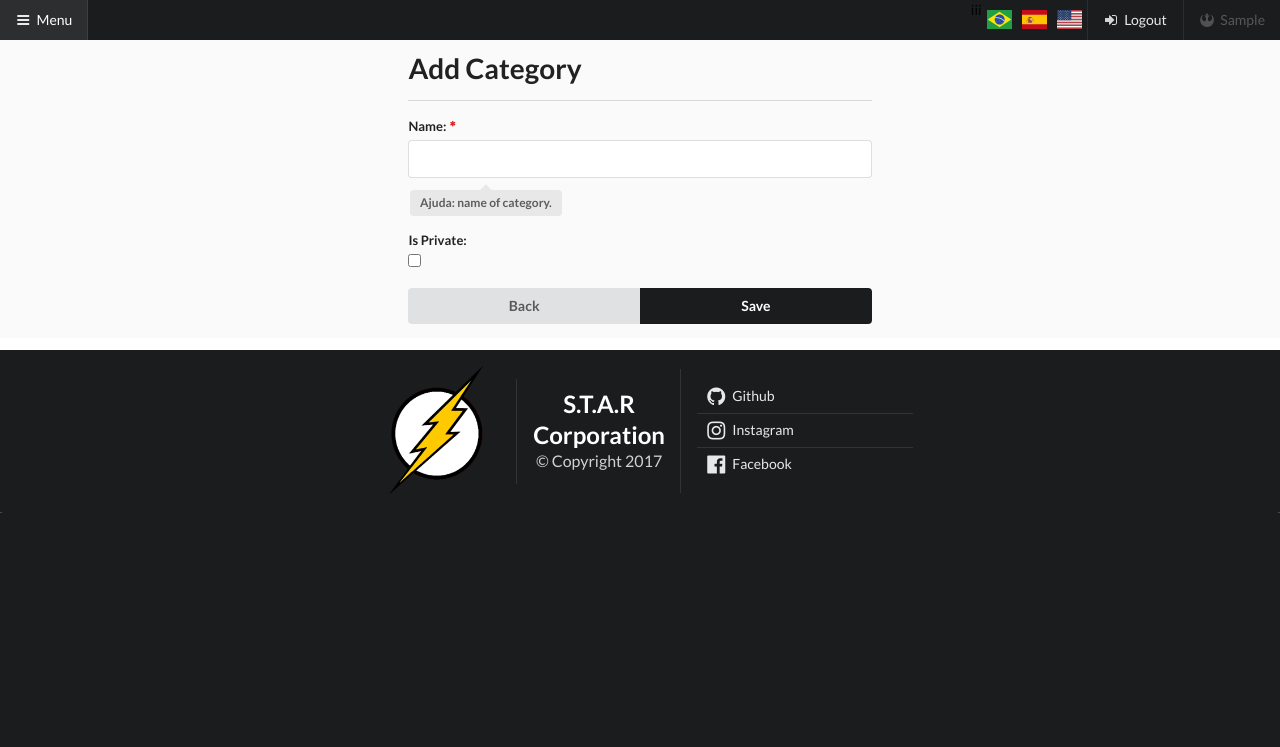
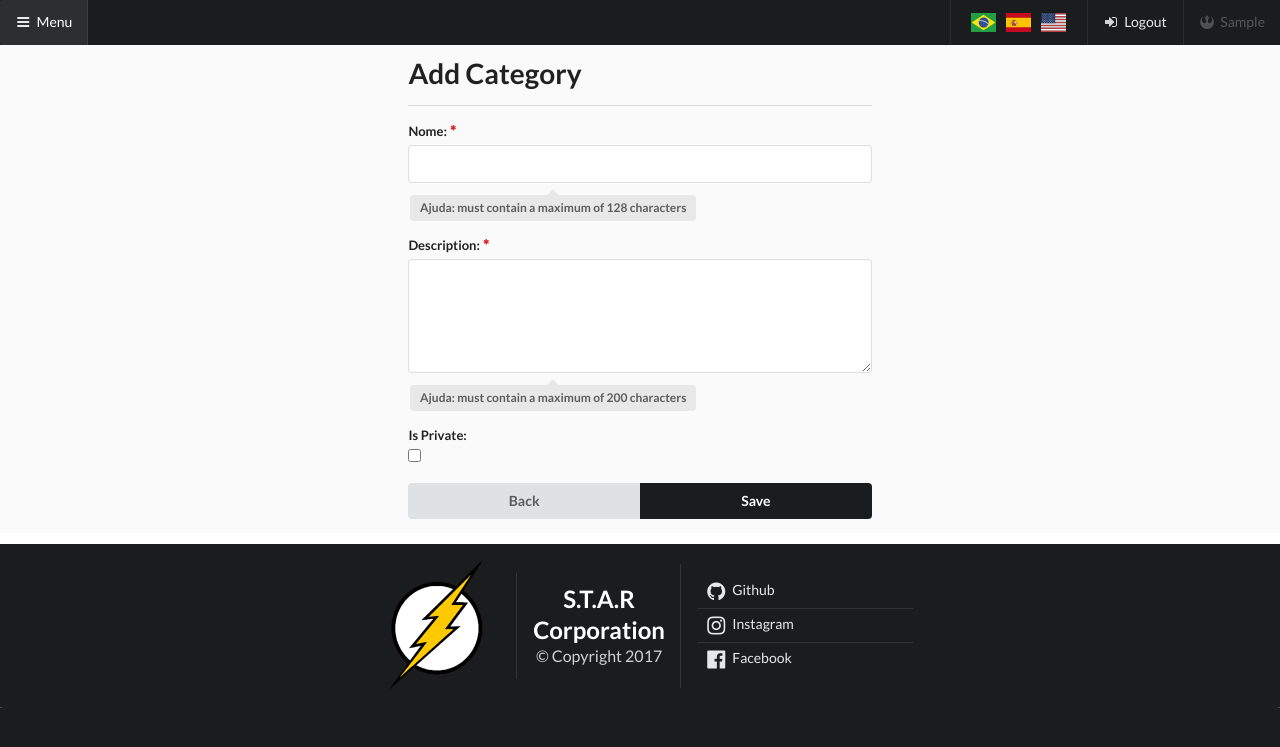
Before and after one commit to thiagolcdeoliveira/web, a Django app: page /pt-br/category/cadastrar/ in a window 1280 px wide. Shown: the top 747 px of the page. Run offline with Django 3.2, Linux system fonts and the light colour scheme; the visitor is signed in with stand-in values (Sample User, id 1).

Commit message:
20:07 é a hora da maré subir

```diff
--- a/rangoapp/forms/category.py
+++ b/rangoapp/forms/category.py
@@ -1,20 +1,19 @@
 # -*- coding: utf-8 -*-
-
 from django import forms
-from django.contrib.auth.models import User
-
 from rangoapp.models.category import Category
 from django.utils.translation import ugettext_lazy as _
 
+
 class CategoryForm(forms.ModelForm):
     name = forms.CharField(max_length=128,
-                           help_text=_("name of category."))
-    views = forms.IntegerField(widget=forms.HiddenInput(), initial=0)
-    likes = forms.IntegerField(widget=forms.HiddenInput(), initial=0)
-    is_private = forms.BooleanField(required=False)
-    slug = forms.CharField(widget=forms.HiddenInput(), required=False)
-    # paginas = forms.ModelChoiceField(queryset=User.objects.all(), widget=forms.Select(attrs={'class': 'ui dropdown'}))
+                           label=_('name'),
+                           help_text=_('must contain a maximum of 128 characters'))
+    description = forms.CharField(widget=forms.Textarea(attrs={'cols': 80, 'rows': 5}),
+                                  label=_('description'),
+                                  help_text=_('must contain a maximum of 200 characters'))
+    is_private = forms.BooleanField(required=False,
+                                    label=_('is private'))
 
     class Meta:
         model = Category
-        fields = ('name','is_private')
+        fields = ('name', 'description', 'is_private')
--- a/static/css/base.css
+++ b/static/css/base.css
@@ -90,5 +90,11 @@ i.ui.red.tiny.icon.asterisk {
 }
 .ui.tiny.image.flag{
     width: 25px;
-    margin: 10px 5px 10px 5px ;
+    margin-left: 5px;
+    margin-right: 5px;
 }
+
+.ui.three.cards.stackable > :not(.card) {
+    margin-left: 10px !important;
+    margin-right: 10px !important;
+}
--- a/templates/includes/language_options.html
+++ b/templates/includes/language_options.html
@@ -1,7 +1,5 @@
 {% load i18n static staticfiles %}
-iii
 {% get_language_info_list for LANGUAGES as languages %}
-{#{% if settings.USE_MODELTRANSLATION and languages|length > 1 %}#}
 <form action="{% url "set_language" %}" method="post" id="language_selector_form" hidden>
     {% csrf_token %}
     <select class="ui selection dropdown" name="language" id="language-page">
@@ -14,9 +12,12 @@ iii
         {% endfor %}
     </select>
 </form>
-    <a href="#" class="ui link" onclick="selectedLanguage('pt-br')"> <img class="ui tiny image flag" src="{% static 'img/br.svg' %}"> </a>
-    <a href="#" class="ui link" onclick="selectedLanguage('es')">  <img class="ui tiny image flag" src="{% static 'img/es.svg' %}"> </a>
-    <a href="#" class="ui link" onclick="selectedLanguage('en')"> <img class="ui tiny image flag" src="{% static 'img/us.svg' %}"></a>
+<span class="ui item">
+<a href="#" class="ui link" onclick="selectedLanguage('pt-br')"> <img class="ui tiny image flag"
+                                                                      src="{% static 'img/br.svg' %}"> </a>
+<a href="#" class="ui link" onclick="selectedLanguage('es')"> <img class="ui tiny image flag"
+                                                                   src="{% static 'img/es.svg' %}"> </a>
+<a href="#" class="ui link" onclick="selectedLanguage('en')"> <img class="ui tiny image flag"
+                                                                   src="{% static 'img/us.svg' %}"></a>
+</span>
 <script src="{% static 'js/__selected_language__.js' %}" type="text/javascript"></script>
-
-{#{% endif %}#}
--- a/templates/includes/menu.html
+++ b/templates/includes/menu.html
@@ -1,42 +1,22 @@
-{#  <ul class="ui stackable inverted borderless menu">#}
-{#        <li><a class="item {% block active_home %}{% endblock active_home %}" href="{% url 'home' %}"><i#}
-{#                class="ui browser icon"></i>Home</a></li>#}
-{#        <li><a class="item {% block active_cad_p %}{% endblock active_cad_p %}" href="{% url 'category-add' %}"><i#}
-{#                class="ui user icon"></i>Adicionar Categoria</a></li>#}
-{#        <li><a class="item {% block active_cad_t %}{% endblock active_cad_t %}" href="{% url 'about' %}"><i#}
-{#                class="ui phone icon"></i>Sobre</a></li>#}
-{#        {% if user.is_authenticated %}#}
-{#            <li><a class="item {% block active_logout %}{% endblock active_logout %}" href="{% url 'logout' %}"><i#}
-{#                    class="ui sign in icon"></i>Logout</a></li>#}
-{#            <li class="item disabled">{{ user|title }}</li>#}
-{#        {% else %}#}
-{#            <li><a class="item {% block active_register %}{% endblock active_register %}" href="{% url 'user-add' %}"><i#}
-{#                    class="ui sign in icon"></i>Registre-se</a></li>#}
-{#            <li class="item disabled">Você não está autenticado.</li>#}
-{#            <li><a class="item {% block active_login %}{% endblock active_login %}" href="{% url 'login' %}"><i#}
-{#                    class="ui sign in icon"></i>Login</a></li>#}
-{#            <li class="item disabled">Você não está autenticado.</li>#}
-{#        {% endif %}#}
-{#    </ul>#}
 {% load i18n %}
-
-<ul class="ui  inverted attached  menu ">
- <li> <a class="item sidebar-menu">
-    <i class="sidebar icon"></i>
-    Menu
-  </a></li><ul class="right menu">
-{# {% include 'includes/language_options.html' %}#}
- {% include 'includes/language_options.html' %}
-     {% if user.is_authenticated %}
-            <li><a class="item {% block active_logout %}{% endblock active_logout %} right aligned" href="{% url 'auth_logout' %}"><i
-                    class="ui sign in icon"></i>{% trans "logout"|title %}</a></li>
-            <li class="item disabled"><i class="ui icon rebel"></i> {{ user|title }}</li>
+<ul class="ui stackable inverted attached  menu ">
+    <a class="item sidebar-menu">
+        <i class="sidebar icon"></i>
+        Menu
+    </a>
+    <nav class="right menu">
+        {% include 'includes/language_options.html' %}
+        {% if user.is_authenticated %}
+            <a class="item {% block active_logout %}{% endblock active_logout %} right aligned"
+               href="{% url 'auth_logout' %}"><i
+                    class="ui sign in icon"></i>{% trans "logout"|title %}</a>
+            <p class="item disabled"><i class="ui icon rebel"></i> {{ user|title }}</p>
         {% else %}
-{#         {{ request.path }}#}
-            <li><a class="item {% block active_login %}{% endblock active_login %} right aligned" href="{% url 'auth_login' %}"><i
-                    class="ui sign in icon"></i>{% trans "login"|title %}</a></li>
-            <li class="item disabled">{% trans "you not is connected"|title %}.</li>
+            {#         {{ request.path }}#}
+            <a class="item {% block active_login %}{% endblock active_login %} right aligned"
+               href="{% url 'auth_login' %}"><i
+                    class="ui sign in icon"></i>{% trans "login"|title %}</a>
+            <p class="item disabled">{% trans "you not is connected"|title %}.</p>
         {% endif %}
-
+    </nav>
 </ul>
-</ul>
--- a/templates/includes/sidebar.html
+++ b/templates/includes/sidebar.html
@@ -2,34 +2,76 @@
 
 <div class="ui inverted left  vertical sidebar menu">
     {% if user.is_authenticated %}
-        <li><a class="item {% block active_home %}{% endblock active_home %}" href="{% url 'home' %}"><i
-                class="ui browser icon"></i>{% trans "home"|title %}</a></li>
-        <li><a class="item {% block active_cad_category %}{% endblock active_cad_category %}"
-               href="{% url 'category-add' %}"><i
-                class="ui user icon"></i>{% trans "add category"|title %}</a></li>
-        <li><a class="item {% block active_list_category %}{% endblock active_list_category %}"
-               href="{% url 'category-list' %}"><i
-                class="ui user icon"></i>{% trans "add page"|title %}</a></li>
-         <li><a class="item {% block active_list_page %}{% endblock active_list_page %}"
-               href="{% url 'page-list' %}"><i
-                class="ui user icon"></i>{% trans "list my pages"|title %}</a></li>
-        <li><a class="item {% block active_detail_user %}{% endblock active_detail_user %}"
-               href="{% url 'user-detail' user %}"><i
-                class="ui user icon"></i>{% trans "profile"|title %}</a></li>
-        <li><a class="item {% block active_detail_alter_user %}{% endblock active_detail_alter_user %}"
-               href="{% url 'user-change-detail' user %}"><i
-                class="ui user icon"></i>{% trans "change personal data"|title %}</a></li>
-        <li><a class="item {% block active_logout %}{% endblock active_logout %}" href="{% url 'auth_logout' %}"><i
-                class="ui sign in icon"></i>{% trans "logout"|title %}</a></li>
-        <li class="item disabled">{{ user|title }}</li>
+        <li>
+            <a class="item {% block active_home %}{% endblock active_home %}" href="{% url 'home' %}">
+                <i class="ui home icon"></i>
+                {% trans "home"|title %}
+            </a>
+        </li>
+        <li>
+            <a class="item {% block active_cad_category %}{% endblock active_cad_category %}"
+               href="{% url 'category-add' %}">
+                <i class="ui add icon"></i>
+                {% trans "add category"|title %}
+            </a>
+        </li>
+        <li>
+            <a class="item {% block active_list_category %}{% endblock active_list_category %}"
+               href="{% url 'category-list' %}">
+                <i class="ui add icon"></i>
+                {% trans "add page"|title %}
+            </a>
+        </li>
+        <li>
+            <a class="item {% block active_list_pages %}{% endblock active_list_pages %}"
+               href="{% url 'page-list' %}">
+                <i class="ui list icon"></i>
+                {% trans "list my pages"|title %}
+            </a>
+        </li>
+        <li>
+            <a class="item {% block active_list_categories %}{% endblock active_list_categories %}"
+               href="{% url 'category-list' %}">
+                <i class="ui list icon"></i>
+                {% trans "list my categories"|title %}
+            </a>
+        </li>
+        <li class="disabled item"></li>
+        <li>
+            <a class="item {% block active_detail_user %}{% endblock active_detail_user %}"
+               href="{% url 'user-detail' user %}">
+                <i class="ui user icon"></i>
+                {% trans "profile"|title %}
+            </a>
+        </li>
+        <li>
+            <a class="item {% block active_detail_alter_user %}{% endblock active_detail_alter_user %}"
+               href="{% url 'user-change-detail' user %}">
+                <i class="ui user icon"></i>
+                {% trans "change personal data"|title %}
+            </a>
+        </li>
     {% else %}
-        <li><a class="item {% block active_cad_t %}{% endblock active_cad_t %}" href="{% url 'about' %}"><i
-                class="ui phone icon"></i>{% trans "about"|title %}</a></li>
-        <li><a class="item {% block active_register %}{% endblock active_register %}"
-               href="{% url 'registration_register' %}"><i
-                class="ui sign in icon"></i>{% trans "register"|title %}</a></li>
-        <li><a class="item {% block active_login %}{% endblock active_login %}" href="{% url 'auth_login' %}"><i
-                class="ui sign in icon"></i>{% trans "login"|title %}</a></li>
-        <li class="item disabled">{% trans "you not is connected"|title %}.</li>
+        <li>
+            <a class="item {% block active_cad_t %}{% endblock active_cad_t %}" href="{% url 'about' %}">
+                <i class="ui phone icon"></i>
+                {% trans "about"|title %}
+            </a>
+        </li>
+        <li>
+            <a class="item {% block active_register %}{% endblock active_register %}"
+               href="{% url 'registration_register' %}">
+                <i class="ui sign in icon"></i>
+                {% trans "register"|title %}
+            </a>
+        </li>
+        <li>
+            <a class="item {% block active_login %}{% endblock active_login %}" href="{% url 'auth_login' %}">
+                <i class="ui sign in icon"></i>
+                {% trans "login"|title %}
+            </a>
+        </li>
+        <li class="item disabled">{% trans "you not is connected"|title %}.
+        </li>
     {% endif %}
 </div>
```
Also changed, not shown: rangoapp/models/category.py (+6 -9 lines), templates/auth/user_detail.html (+10 -12 lines), templates/includes/category_like.html (+13 -13 lines), templates/includes/page_like.html (+17 -14 lines), templates/rangoapp/category_detail.html (+4 -27 lines), templates/rangoapp/category_list.html (+0 -12 lines), templates/rangoapp/page_list.html (+1 -13 lines). Lines whose indentation alone changed are shown as unchanged.
